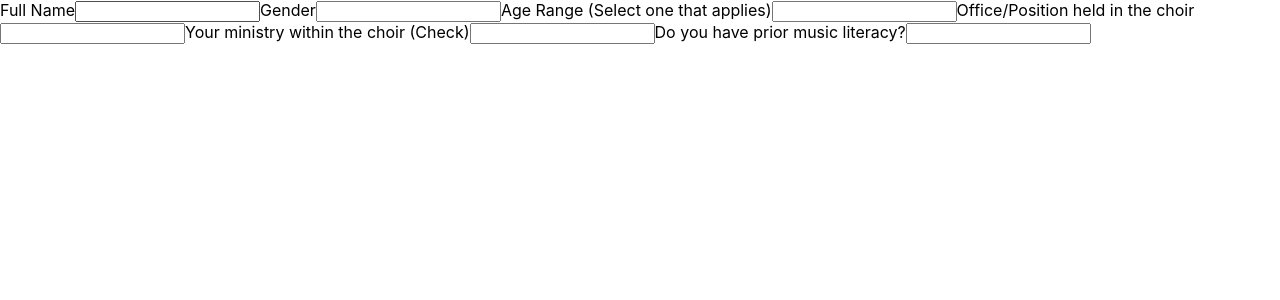
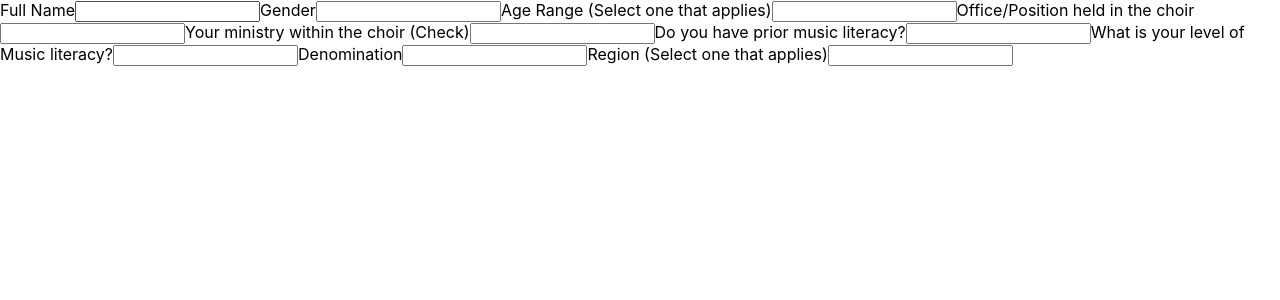
Before and after one commit to OpeDada/cacmusic, a Next.js app: page /registration in a window 1280 px wide. Shown: the top 300 px of the page. Built offline with nearby package versions, Linux system fonts and the light colour scheme.

Commit message:
implement form

```diff
--- a/pages/registration.js
+++ b/pages/registration.js
@@ -29,6 +29,18 @@ export default function Registration(){
           Do you have prior music literacy?
           <input type="text"></input>
         </label>
+        <label>
+          What is your level of Music literacy?
+          <input type="text"></input>
+        </label>
+        <label>
+          Denomination
+          <input type="text"></input>
+        </label>
+        <label>
+          Region (Select one that applies)
+          <input type="text"></input>
+        </label>
       </form>
     </div>
   );
```
